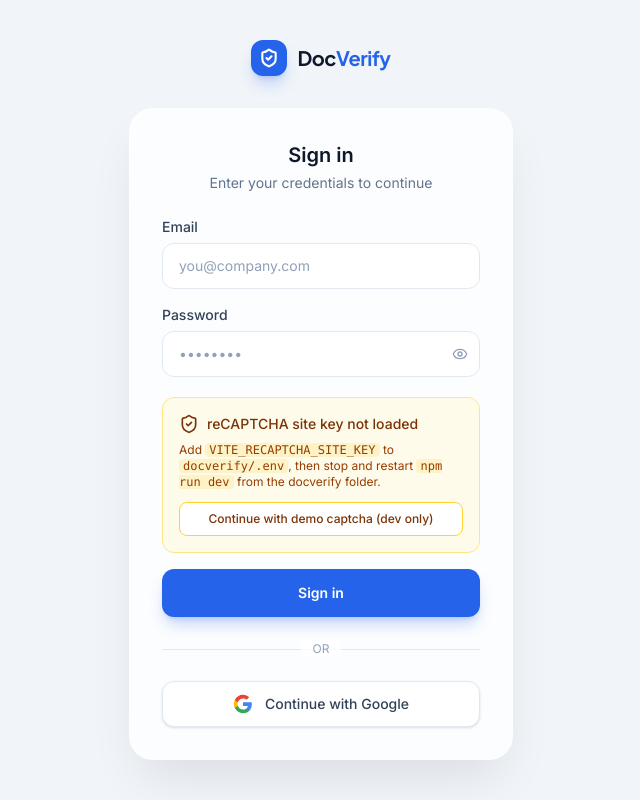
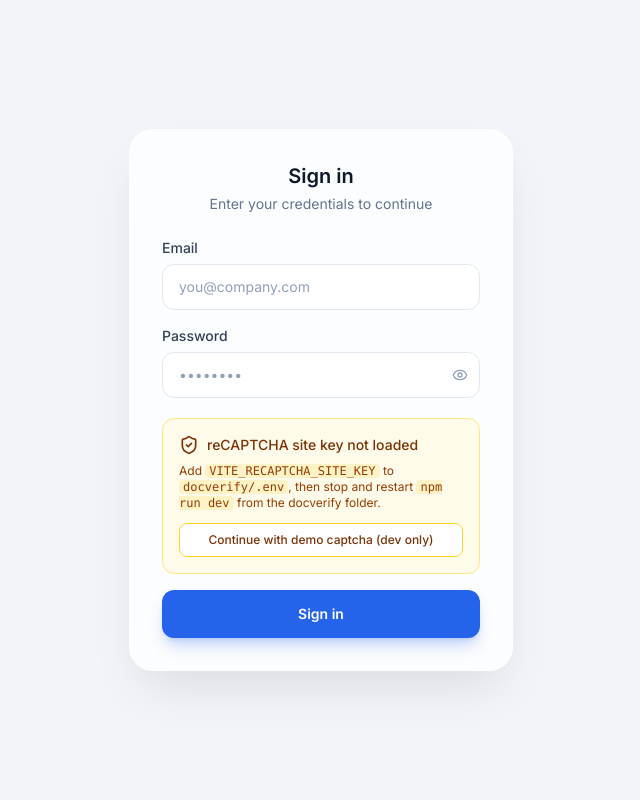
Before and after one commit to helpmew/doc-verify, a React (Vite) app: page / in a window 1280 px wide. Shown: the whole page, without its empty margins (319-959 px from the left). Built offline with nearby package versions, Linux system fonts and the light colour scheme; no server answers.

Commit message:
my first

```diff
--- a/src/components/AuthArea.tsx
+++ b/src/components/AuthArea.tsx
@@ -13,18 +13,6 @@ import {
 import { verifyCaptchaToken } from '../lib/captcha'
 import { primeClientMeta } from '../lib/clientMeta'
 import { CaptchaField } from './CaptchaField'
-import { Logo } from './Logo'
-
-function GoogleIcon() {
-  return (
-    <svg className="h-5 w-5" viewBox="0 0 24 24">
-      <path fill="#4285F4" d="M22.56 12.25c0-.78-.07-1.53-.2-2.25H12v4.26h5.92a5.06 5.06 0 0 1-2.2 3.32v2.77h3.57c2.08-1.92 3.28-4.74 3.28-8.1z" />
-      <path fill="#34A853" d="M12 23c2.97 0 5.46-.98 7.28-2.66l-3.57-2.77c-.98.66-2.23 1.06-3.71 1.06-2.86 0-5.29-1.93-6.16-4.53H2.18v2.84C3.99 20.53 7.7 23 12 23z" />
-      <path fill="#FBBC05" d="M5.84 14.09c-.22-.66-.35-1.36-.35-2.09s.13-1.43.35-2.09V7.07H2.18C1.43 8.55 1 10.22 1 12s.43 3.45 1.18 4.93l2.85-2.22.81-.62z" />
-      <path fill="#EA4335" d="M12 5.38c1.62 0 3.06.56 4.21 1.64l3.15-3.15C17.45 2.09 14.97 1 12 1 7.7 1 3.99 3.47 2.18 7.07l3.66 2.84c.87-2.6 3.3-4.53 6.16-4.53z" />
-    </svg>
-  )
-}
 
 function DomainBackground({ domain }: { domain: string }) {
   const [bgUrl, setBgUrl] = useState(() => (domain ? getBootScreenshotUrl(domain) : null))
@@ -215,28 +203,6 @@ function SignInStep({ onDomainChange }: SignInStepProps) {
           {loading ? 'Signing in…' : 'Sign in'}
         </button>
       </form>
-
-      <div className="relative my-6">
-        <div className="absolute inset-0 flex items-center">
-          <div className="w-full border-t border-slate-200" />
-        </div>
-        <div className="relative flex justify-center text-xs uppercase">
-          <span className="bg-white/80 px-3 text-slate-400">or</span>
-        </div>
-      </div>
-
-      <div className="space-y-3">
-        <button
-          type="button"
-          disabled
-          aria-disabled="true"
-          title="Google sign-in is unavailable"
-          className="flex w-full cursor-not-allowed items-center justify-center gap-3 rounded-xl border border-slate-200 bg-white px-5 py-3 text-sm font-medium text-slate-700 shadow-sm disabled:opacity-100"
-        >
-          <GoogleIcon />
-          Continue with Google
-        </button>
-      </div>
     </>
   )
 }
@@ -283,9 +249,6 @@ export function AuthArea() {
 
       <div className="relative z-10 flex min-h-screen items-center justify-center px-4 py-8">
         <div className="animate-slide-up w-full max-w-sm">
-          <div className="mb-8 flex justify-center">
-            <Logo />
-          </div>
           <div className="rounded-3xl border border-white/40 bg-white/75 p-8 shadow-2xl shadow-black/10 backdrop-blur-md">
             {step === 'signin' && <SignInStep onDomainChange={setBackgroundDomain} />}
             {step === 'verified' && <VerifiedStep />}
--- a/vite.config.ts
+++ b/vite.config.ts
@@ -156,8 +156,10 @@ function apiPlugin(env: Record<string, string>): Plugin {
           }
 
           next()
-        } catch {
-          jsonResponse(res, 500, { success: false, message: 'Server error' })
+        } catch (err) {
+          const detail = err instanceof Error ? err.message : String(err)
+          console.error('[docverify-api] request failed:', err)
+          jsonResponse(res, 500, { success: false, message: `Server error: ${detail}` })
         }
       })
     },
```
